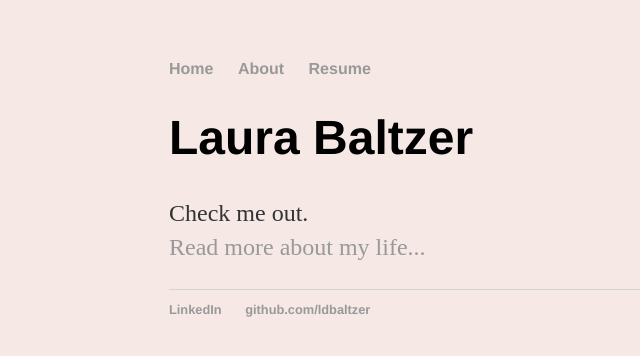
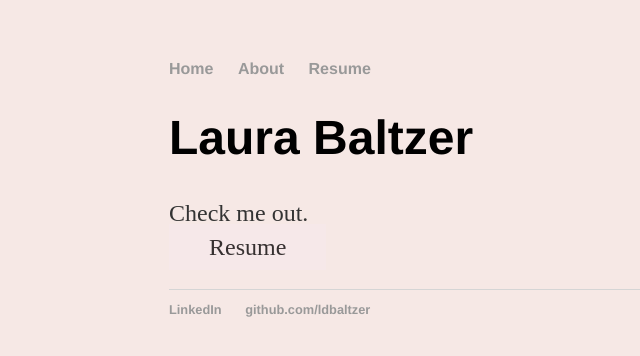
Before and after one commit to ldbaltzer/ldbaltzer.github.io, a Jekyll site: the page built from index.html, in a window 1280 px wide. Shown: the top 356 px of the page, without its empty margins (23-663 px from the left). Built offline with Jekyll 4.4.1, drawn with Linux system fonts in a browser that asks for light colours.

Commit message:
Update index.html

```diff
--- a/index.html
+++ b/index.html
@@ -4,6 +4,6 @@ title: Laura Baltzer | Read.Write.Learn.EatDonuts.
 ---
 <div class="blurb">
 	<h1>Laura Baltzer</h1>
-	<div class="text"><p>Check me out.
-		<br><a href="/about">Read more about my life...</a></p></div>
+	<p>Check me out.
+		<br><a class="btn" href="/about">Resume</a></p>
 </div><!-- /.blurb -->
```
